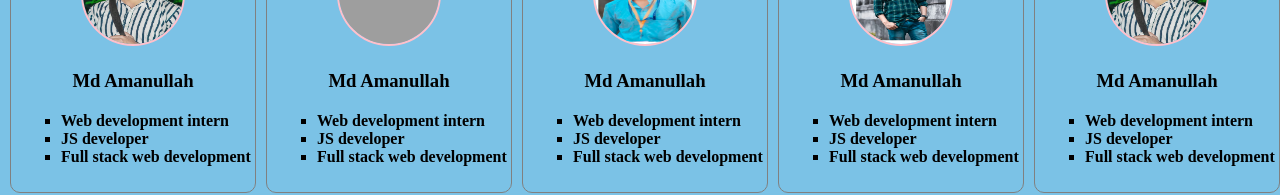
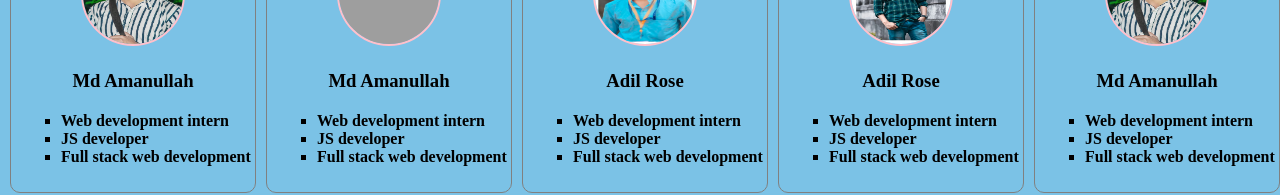
Before and after one commit to AMANULLAH023HY/Bharat-Internship, a plain HTML site: page Portfolio-Websie/index.html in a window 1280 px wide. Shown: the part 2465-2660 px from the top of the page. Drawn offline with Linux system fonts and the light colour scheme; grey boxes are pictures that could not be loaded.

Commit message:
Bharat internship this month completed

```diff
--- a/Portfolio-Websie/index.html
+++ b/Portfolio-Websie/index.html
@@ -173,7 +173,7 @@
                 </div>
                 <div class="box-1">
                     <img src="/Portfolio-Websie/images/box2.jpg" alt="">
-                    <h3>Md Amanullah</h3>
+                    <h3>Adil Rose</h3>
                     <ul type="bollet">
                         <li>Web development intern</li>
                         <li>JS developer</li>
@@ -182,7 +182,7 @@
                 </div>
                 <div class="box-1">
                     <img src="/Portfolio-Websie/images/box3.jpg" alt="">
-                    <h3>Md Amanullah</h3>
+                    <h3>Adil Rose</h3>
                     <ul type="bollet">
                         <li>Web development intern</li>
                         <li>JS developer</li>
```
